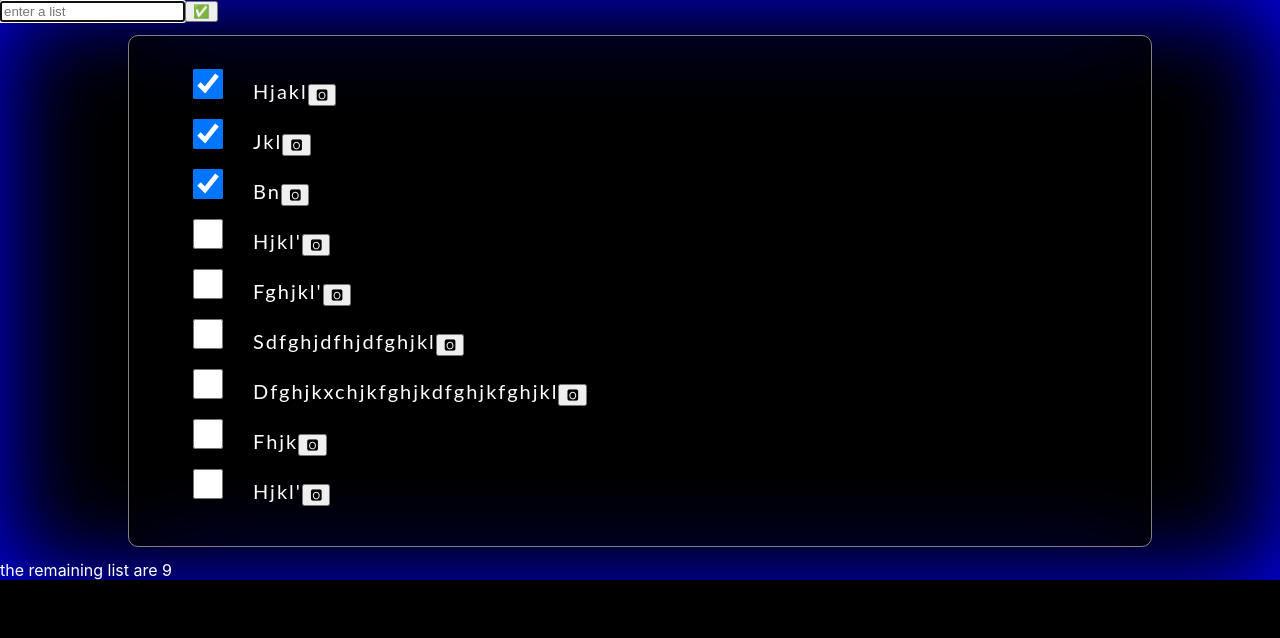
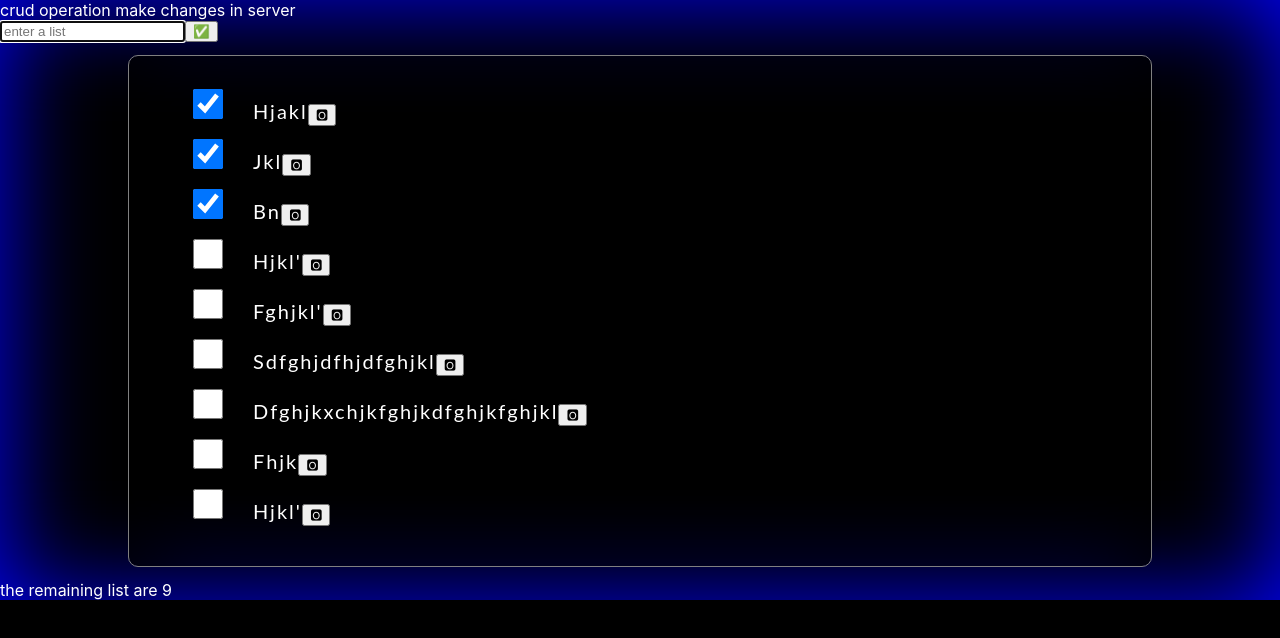
Before and after one commit to KESAVAN-18/CRUD_project, a React (Create React App) app: page / in a window 1280 px wide. Shown: the top 638 px of the page. Built offline with nearby package versions, Linux system fonts and the light colour scheme; data requests are answered from the project's data file.

Commit message:
adding header

```diff
--- a/src/Header.js
+++ b/src/Header.js
@@ -3,7 +3,7 @@ import React from 'react'
 const Header = () => {
   return (
     <header>
-
+         crud operation make changes in server
     </header>
   )
 }
```
